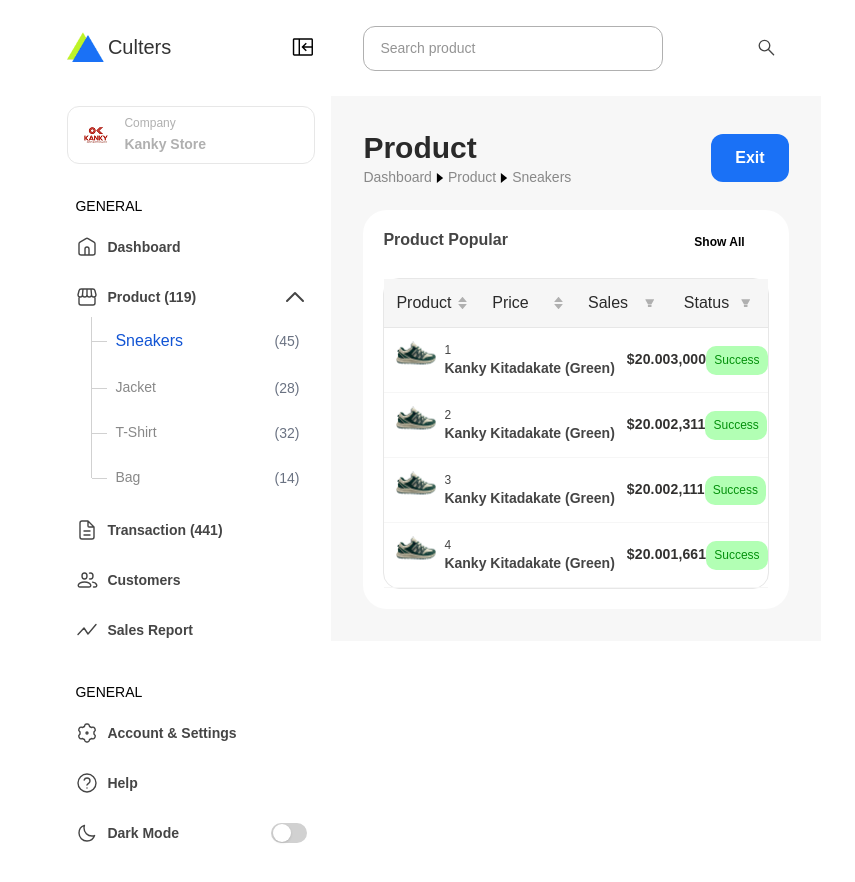
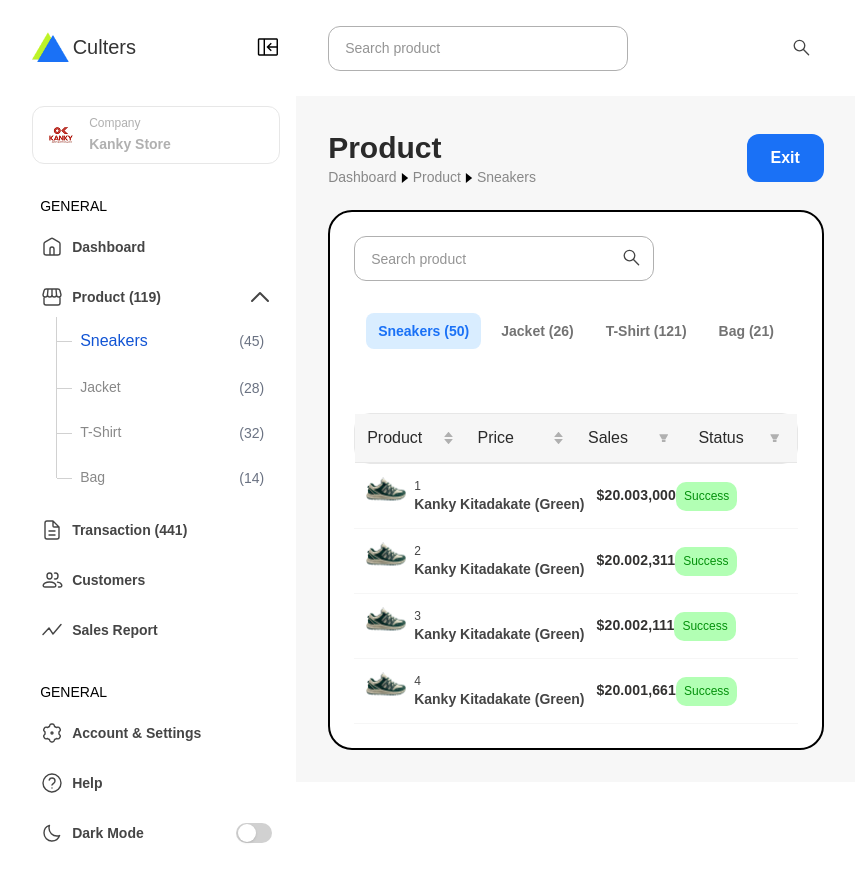
Before and after one commit to EugeneLevkovych/ts-culters, a React (Vite) app: page /dashboard in a window 1280 px wide. Shown: the top 882 px of the page, without its empty margins (204-1059 px from the left). Built offline with nearby package versions, Linux system fonts and the light colour scheme; sample sign-in values are in the browser's storage.

Commit message:
add tabs

```diff
--- /dev/null
+++ b/src/components/CategoryTabs.tsx
@@ -0,0 +1,35 @@
+import type { Category } from "../types/categoryType";
+
+interface CategoryTabsProps {
+  categories: Category[];
+  onCategorySelect?: (category: Category) => void;
+  className?: string;
+}
+
+const CategoryTabs: React.FC<CategoryTabsProps> = ({
+  categories = [],
+  onCategorySelect,
+  className = "",
+}) => {
+  return (
+    <div className={`flex gap-2 ${className}`}>
+      {categories.map((category, index) => (
+        <button
+          key={category.id || category.name || index}
+          onClick={() => onCategorySelect && onCategorySelect(category)}
+          className={`
+            px-3 py-2 rounded-lg font-bold text-sm transition-all duration-200
+            ${
+              category.active
+                ? "bg-blue4 text-blue2"
+                : "text-gray2 hover:bg-gray-100"
+            }
+          `}
+        >
+          {category.name} ({category.count})
+        </button>
+      ))}
+    </div>
+  );
+};
+export default CategoryTabs;
--- a/src/components/Header.tsx
+++ b/src/components/Header.tsx
@@ -1,16 +1,9 @@
+import Input from "./Input";
+
 const Header = () => {
   return (
     <div className="px-8 py-[1.6rem]">
-      <div className="relative">
-        <input
-          type="text"
-          placeholder="Search product"
-          className="w-75 border border-gray5 rounded-xl my-placeholder placeholder:text-gray6 px-4 py-[9.5px]"
-        />
-        <svg className="absolute top-2.5 right-2.5 size-6 fill-transparent stroke-gray7">
-          <use href="./sprite.svg#icon-search"></use>
-        </svg>
-      </div>
+      <Input />
     </div>
   );
 };
--- /dev/null
+++ b/src/components/Input.tsx
@@ -0,0 +1,15 @@
+const Input = () => {
+  return (
+    <div className="relative">
+      <input
+        type="text"
+        placeholder="Search product"
+        className="w-75 border border-gray5 rounded-xl my-placeholder placeholder:text-gray6 px-4 py-[9.5px]"
+      />
+      <svg className="absolute top-2.5 right-2.5 size-6 fill-transparent stroke-gray7">
+        <use href="./sprite.svg#icon-search"></use>
+      </svg>
+    </div>
+  );
+};
+export default Input;
--- a/src/components/MainContent.tsx
+++ b/src/components/MainContent.tsx
@@ -1,4 +1,4 @@
-import ProductPopular from "./ProductPopular";
+import ProductTable from "./ProductTable";
 
 const MainContent = ({ handleLogout }) => {
   return (
@@ -27,7 +27,7 @@ const MainContent = ({ handleLogout }) => {
           Exit
         </button>
       </div>
-      <ProductPopular />
+      <ProductTable />
     </div>
   );
 };
--- a/src/components/ProductPopular.tsx
+++ /dev/null
@@ -1,15 +0,0 @@
-import ProductTable from "./ProductTable";
-import ShowAll from "./ShowAll";
-
-const ProductPopular = () => {
-  return (
-    <div className="p-5 bg-white rounded-3xl">
-      <div className="flex justify-between mb-6">
-        <h5 className="heading">Product Popular</h5>
-        <ShowAll />
-      </div>
-      <ProductTable />
-    </div>
-  );
-};
-export default ProductPopular;
--- a/src/components/ProductTable.tsx
+++ b/src/components/ProductTable.tsx
@@ -2,15 +2,45 @@ import { products } from "../data/productData";
 import SortButton from "./SortButton";
 import FilterButton from "./FilterButton";
 import ProductItem from "./ProductItem";
+import Input from "./Input";
+import CategoryTabs from "./CategoryTabs";
+import { categories } from "../data/categoryData";
+import { useState } from "react";
+import type { Category } from "../types/categoryType";
 
 const ProductTable = () => {
+  const [activeCategory, setActiveCategory] = useState<string>("Sneakers");
+
+  const handleCategorySelect = (category: Category) => {
+    setActiveCategory(category.name);
+    console.log("Selected category:", category.name);
+  };
+
+  // Додаємо active статус динамічно
+  const categoriesWithActive = categories.map((category) => ({
+    ...category,
+    active: activeCategory === category.name,
+  }));
+
   return (
+    <div className="border-2 rounded-3xl p-6 bg-white">
+      <div className="flex mb-6">
+        <Input />
+      </div>
+      <div className="flex gap-2 font-bold text-sm leading-[1.5] text-gray2 px-3 py-2 mb-6">
+        <CategoryTabs
+          categories={categoriesWithActive} // використовуємо оновлений масив
+          onCategorySelect={handleCategorySelect}
+          className="mb-8"
+        />
+      </div>
       <div className="border border-gray12 rounded-2xl">
         <div className="flex bg-gray13 border-b border-gray12">
           <SortButton title="Product" />
           <SortButton title="Price" />
           <FilterButton title="Sales" />
           <FilterButton title="Status" />
+        </div>
       </div>
 
       {products.map((product) => (
--- /dev/null
+++ b/src/data/categoryData.ts
@@ -0,0 +1,6 @@
+export const categories = [
+  { name: "Sneakers", count: 50 },
+  { name: "Jacket", count: 26 },
+  { name: "T-Shirt", count: 121 },
+  { name: "Bag", count: 21 },
+];
--- /dev/null
+++ b/src/types/categoryType.ts
@@ -0,0 +1,6 @@
+export interface Category {
+  id?: string | number;
+  name: string;
+  count: number;
+  active?: boolean;
+}
```
Lines whose indentation alone changed are shown as unchanged.
